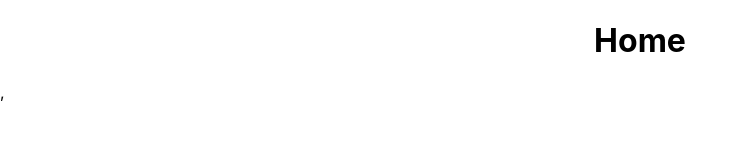
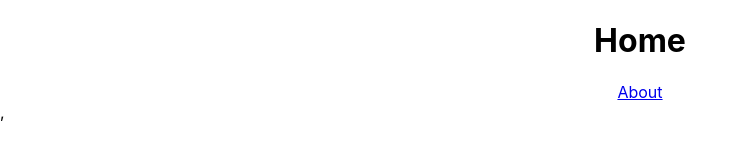
Before and after one commit to pmatsinopoulos/react-router, a React (Create React App) app: page / in a window 1280 px wide. Shown: the top 160 px of the page, without its empty margins (0-747 px from the left). Built offline with nearby package versions, Linux system fonts and the light colour scheme.

Commit message:
Link component

```diff
--- a/src/App.js
+++ b/src/App.js
@@ -1,24 +1,30 @@
 import React from 'react';
 import logo from './logo.svg';
 import './App.css';
-import { Route, Switch } from 'react-router-dom';
+import { Route, Switch, Link } from 'react-router-dom';
 
-const History = () => <h1>My History</h1>
-const About = (props) => <h1>About {props.extra}</h1>
-const Contact = () => <h1>Contact</h1>
-const Home = () => <h1>Home</h1>
+const Home = () => (
+  <div>
+    <h1>Home</h1>
+    <Link to="/about">About</Link>
+  </div>
+)
+const About = () => (
+  <div>
+    <h1>About</h1>
+    <Link to="/">Home</Link>
+  </div>
+)
 
 
 function App() {
-  const someVariable = 'peter';
-
   return (
     <div className="App">
         <Switch>
           <Route exact path="/" component={Home}/>
           <Route
             path="/about"
-            render={props => <About {...props} extra={someVariable} />}
+            component={About} />}
           />
 
           <Route component={() => <h1>404</h1>}/>
```
